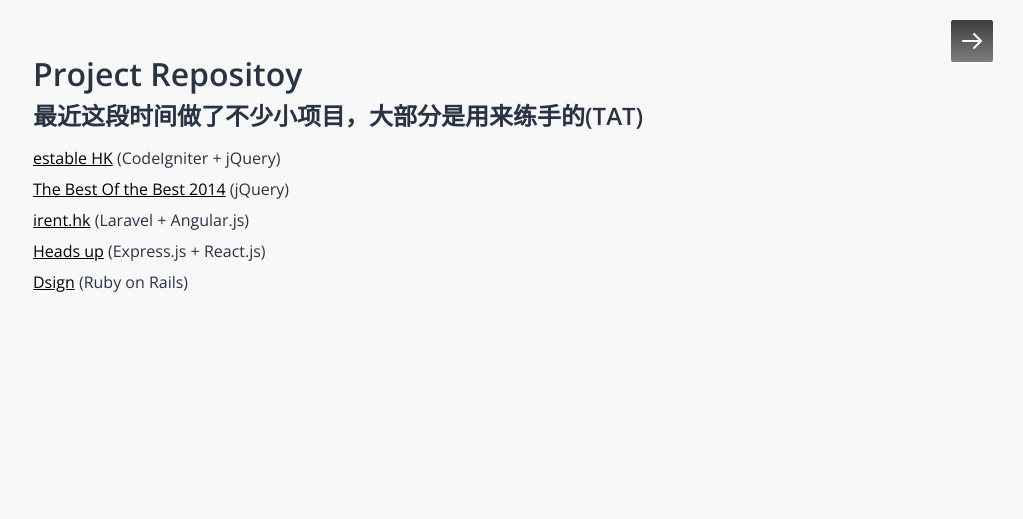
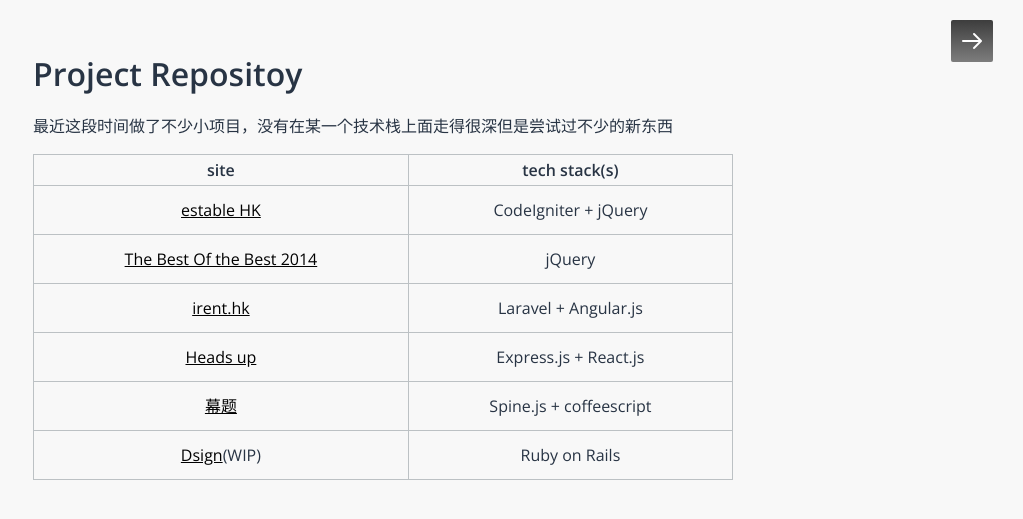
Before and after one commit to lycolin/hans-lizihan.github.io, a Jekyll site: the page built from projects.html, in a window 1280 px wide. Shown: the top 519 px of the page, without its empty margins (257-1280 px from the left). Built offline with Jekyll 4.4.1, drawn with Linux system fonts in a browser that asks for light colours; some web fonts are replaced; Markdown is read by kramdown in place of the engine named in the settings; comment, search, counter and statistics services are not loaded.

Commit message:
update project page

```diff
--- a/_includes/head.html
+++ b/_includes/head.html
@@ -4,7 +4,7 @@
   <meta name="viewport" content="width=device-width, initial-scale=1.0, maximum-scale=1.0, user-scalable=0" />
   <!--[if lte IE 9]><meta http-equiv="refresh" content="0;url={{ "/ie.html" | prepend: site.baseurl }}"><![endif]-->
 
-  <title>{% if page.title %}{{ page.title }}{% else %}{{ site.title }}{% endif %}</title>
+  <title>{% if page.title %}{{ site.title | append: " | " | append: page.title }}{% else %}{{ site.title }}{% endif %}</title>
   <meta name="description" content="{% if page.excerpt %}{{ page.excerpt | strip_html | strip_newlines | truncate: 160 }}{% else %}{{ site.description }}{% endif %}">
 
   <link href='http://fonts.googleapis.com/css?family=Open+Sans:400,400italic,600|Droid+Sans+Mono' rel='stylesheet' type='text/css'>
--- a/_sass/5-post.sass
+++ b/_sass/5-post.sass
@@ -130,18 +130,21 @@
     border: none
     border-top: 1px solid $post-hr-color
 
-  table
-    border-collapse: collapse
-    margin-bottom: 20px
-    width: 100%
 
-  table, td
-    border: 1px solid $code-scrollbar-color
-  td
-    padding: 5px
-  th
-    padding: 7px 5px
-    border: 2px solid $code-scrollbar-color
+table
+  border-collapse: collapse
+  margin-bottom: 20px
+  width: 100%
+  &.center
+    *
+      text-align: center
+
+table, td, th
+  border: 1px solid $code-scrollbar-color
+td
+  padding: 1rem
+th
+  padding: 7px 5px
 
 // post share
 .post-share
--- a/projects.html
+++ b/projects.html
@@ -1,14 +1,46 @@
 ---
 layout: default
+title : projects
 ---
 <div  class="container content">
   <h1>Project Repositoy</h1>
-  <h2>最近这段时间做了不少小项目，大部分是用来练手的(TAT)</h2>
-  <ul>
-    <li><a rel="nofollow" href="http://www.establo.hk">estable HK</a> (CodeIgniter + jQuery)</li>
-    <li><a rel="nofollow" href="http://thebestofthebestawards.com.hk">The Best Of the Best 2014</a> (jQuery) </li>
-    <li><a rel="nofollow" href="http://irent.hk">irent.hk</a> (Laravel + Angular.js)</li>
-    <li><a rel="nofollow" href="http://headsup.news">Heads up</a> (Express.js + React.js)</li>
-    <li><a rel="nofollow" href="http://dsign.con">Dsign</a> (Ruby on Rails)</li>
-  </ul>
+  <p>最近这段时间做了不少小项目，没有在某一个技术栈上面走得很深但是尝试过不少的新东西</p>
+  <table class="center">
+    <thead>
+      <th>site</th>
+      <th>tech stack(s)</th>
+    </thead>
+
+    <tbody>
+      <tr>
+        <td><a rel="nofollow" href="http://www.establo.hk">estable HK</a></td>
+        <td>CodeIgniter + jQuery</td>
+      </tr>
+
+      <tr>
+        <td><a rel="nofollow" href="http://thebestofthebestawards.com.hk">The Best Of the Best 2014</a></td>
+        <td>jQuery</td>
+      </tr>
+
+      <tr>
+        <td><a rel="nofollow" href="http://irent.hk">irent.hk</a> </td>
+        <td>Laravel + Angular.js</td>
+      </tr>
+
+      <tr>
+        <td><a rel="nofollow" href="http://headsup.news">Heads up</a></td>
+        <td>Express.js + React.js</td>
+      </tr>
+
+      <tr>
+        <td><a rel="nofollow" href="http://quiz.ebanshu.net">幕题</a></td>
+        <td>Spine.js + coffeescript</td>
+      </tr>
+
+      <tr>
+        <td><a rel="nofollow" href="https://rocky-hollows-9279.herokuapp.com/">Dsign</a>(WIP)</td>
+        <td>Ruby on Rails</td>
+      </tr>
+    </tbody>
+  </table>
 </div>
```
